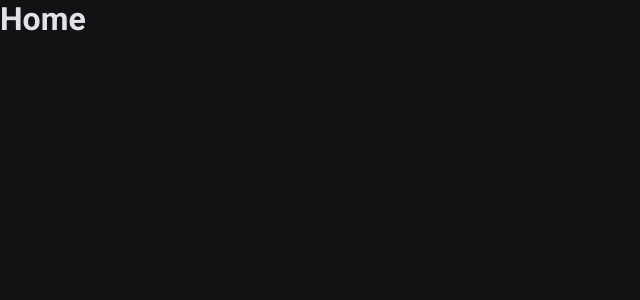
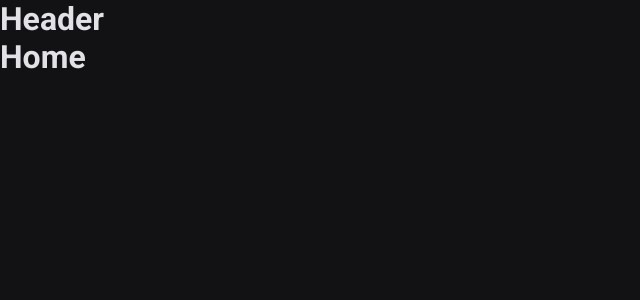
Before and after one commit to Hugovarellaa/Ignite-lab, a React (Vite) app: page / in a window 1280 px wide. Shown: the top 300 px of the page, without its empty margins (0-640 px from the left). Built offline with nearby package versions, Linux system fonts and the light colour scheme.

Commit message:
components Header

```diff
--- a/src/Router.tsx
+++ b/src/Router.tsx
@@ -1,12 +1,15 @@
 import { Route, Routes } from 'react-router-dom'
+import { DefaultLayout } from './layouts/DefaultLayout'
 import { History } from './pages/History'
 import { Home } from './pages/Home'
 
 export function Router() {
   return (
     <Routes>
-      <Route path="/" element={<Home />} />
-      <Route path="/history" element={<History />} />
+      <Route path="/" element={<DefaultLayout />}>
+        <Route path="/" element={<Home />} />
+        <Route path="/history" element={<History />} />
+      </Route>
     </Routes>
   )
 }
--- /dev/null
+++ b/src/components/Header/index.tsx
@@ -0,0 +1,7 @@
+export function Header() {
+  return (
+    <div>
+      <h1>Header</h1>
+    </div>
+  )
+}
```
